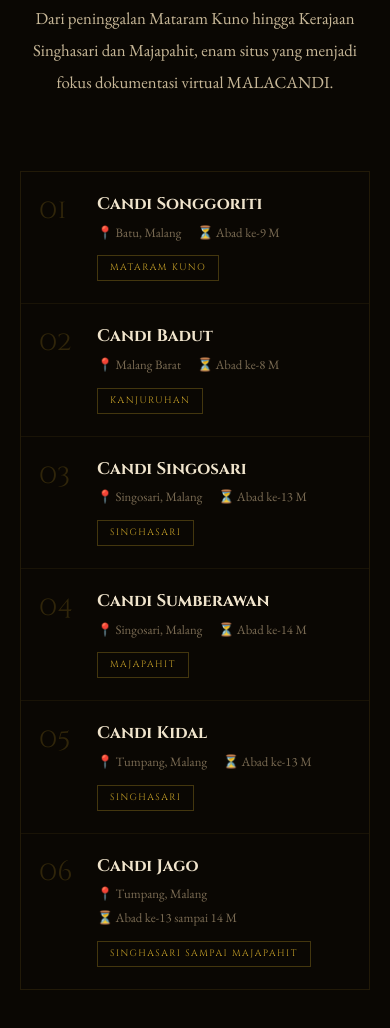
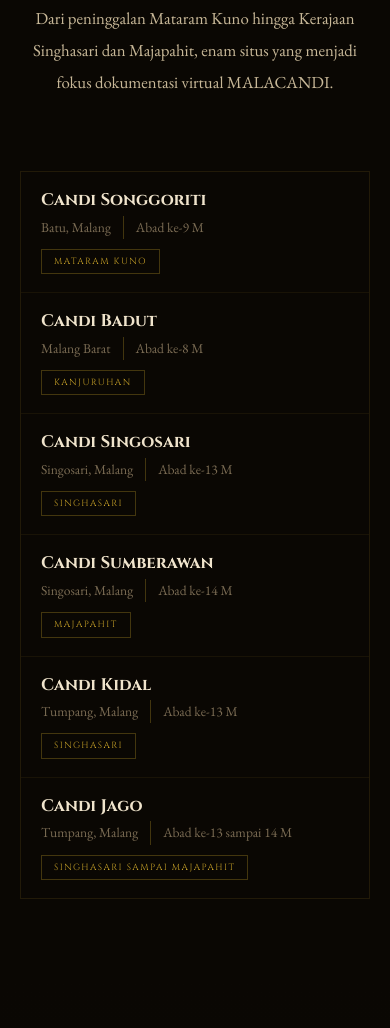
Before and after one commit to vsterr/MALACANDI, a plain HTML site: page index.html in a window 390 px wide. Shown: the part 2019-3047 px from the top of the page. Drawn offline with nearby package versions, Linux system fonts and the light colour scheme.

Commit message:
Update index.html

```diff
--- a/index.html
+++ b/index.html
@@ -1063,21 +1063,22 @@
       .reveal, .candi-strip .candi-strip-item { opacity: 1; transform: none; filter: none; }
     }
 
-    /* ── DAFTAR CANDI DI HP ── */
+    /* ── DAFTAR CANDI (versi ramping) ── */
+    .candi-strip { overflow: hidden; }
+    .candi-strip-item { display: flex; align-items: center; gap: 12px 28px; padding: 22px 32px; min-width: 0; }
+    .candi-strip-num { display: none; }
+    .candi-strip-item::after { content: ''; position: absolute; left: 0; top: 22%; bottom: 22%; width: 2px; background: var(--gold); transform: scaleY(0); transition: transform 0.4s; }
+    .candi-strip-item:hover::after { transform: scaleY(1); }
+    .candi-strip-info { flex: 1 1 auto; min-width: 0; display: flex; align-items: baseline; gap: 6px 28px; flex-wrap: wrap; }
+    .candi-strip-info h3 { font-size: 1.15rem; margin: 0; min-width: 210px; }
+    .candi-strip-meta { display: flex; flex-wrap: wrap; gap: 4px 12px; font-size: 0.85rem; }
+    .candi-strip-meta span + span { border-left: 1px solid rgba(200,162,40,0.3); padding-left: 12px; }
+    .strip-era { margin-left: auto; white-space: nowrap; }
     @media (max-width: 700px) {
-      .candi-strip-item {
-        grid-template-columns: 44px minmax(0, 1fr);
-        grid-template-areas: "num info" ". era";
-        gap: 12px 14px;
-        padding: 22px 18px;
-        align-items: start;
-      }
-      .candi-strip-num { grid-area: num; font-size: 1.7rem; padding-top: 2px; }
-      .candi-strip-info { grid-area: info; min-width: 0; }
-      .candi-strip-info h3 { font-size: 1.05rem; line-height: 1.3; }
-      .candi-strip-meta { flex-wrap: wrap; gap: 2px 16px; margin-top: 6px; }
-      .candi-strip-meta span { white-space: nowrap; }
-      .strip-era { grid-area: era; justify-self: start; white-space: normal; font-size: 0.58rem; letter-spacing: 0.16em; padding: 4px 12px; }
+      .candi-strip-item { flex-direction: column; align-items: flex-start; gap: 10px; padding: 18px 20px; }
+      .candi-strip-info { flex-direction: column; align-items: flex-start; gap: 4px; width: 100%; }
+      .candi-strip-info h3 { min-width: 0; font-size: 1.05rem; line-height: 1.3; }
+      .strip-era { margin-left: 0; white-space: normal; font-size: 0.56rem; letter-spacing: 0.16em; padding: 4px 12px; }
       .candi-strip-item:hover .candi-strip-info { transform: none; }
     }
   </style>
@@ -1191,8 +1192,8 @@
         <div class="candi-strip-info">
           <h3>Candi Songgoriti</h3>
           <div class="candi-strip-meta">
-            <span>📍 Batu, Malang</span>
-            <span>⏳ Abad ke-9 M</span>
+            <span>Batu, Malang</span>
+            <span>Abad ke-9 M</span>
           </div>
         </div>
         <div class="strip-era">Mataram Kuno</div>
@@ -1202,8 +1203,8 @@
         <div class="candi-strip-info">
           <h3>Candi Badut</h3>
           <div class="candi-strip-meta">
-            <span>📍 Malang Barat</span>
-            <span>⏳ Abad ke-8 M</span>
+            <span>Malang Barat</span>
+            <span>Abad ke-8 M</span>
           </div>
         </div>
         <div class="strip-era">Kanjuruhan</div>
@@ -1213,8 +1214,8 @@
         <div class="candi-strip-info">
           <h3>Candi Singosari</h3>
           <div class="candi-strip-meta">
-            <span>📍 Singosari, Malang</span>
-            <span>⏳ Abad ke-13 M</span>
+            <span>Singosari, Malang</span>
+            <span>Abad ke-13 M</span>
           </div>
         </div>
         <div class="strip-era">Singhasari</div>
@@ -1224,8 +1225,8 @@
         <div class="candi-strip-info">
           <h3>Candi Sumberawan</h3>
           <div class="candi-strip-meta">
-            <span>📍 Singosari, Malang</span>
-            <span>⏳ Abad ke-14 M</span>
+            <span>Singosari, Malang</span>
+            <span>Abad ke-14 M</span>
           </div>
         </div>
         <div class="strip-era">Majapahit</div>
@@ -1235,8 +1236,8 @@
         <div class="candi-strip-info">
           <h3>Candi Kidal</h3>
           <div class="candi-strip-meta">
-            <span>📍 Tumpang, Malang</span>
-            <span>⏳ Abad ke-13 M</span>
+            <span>Tumpang, Malang</span>
+            <span>Abad ke-13 M</span>
           </div>
         </div>
         <div class="strip-era">Singhasari</div>
@@ -1246,8 +1247,8 @@
         <div class="candi-strip-info">
           <h3>Candi Jago</h3>
           <div class="candi-strip-meta">
-            <span>📍 Tumpang, Malang</span>
-            <span>⏳ Abad ke-13 sampai 14 M</span>
+            <span>Tumpang, Malang</span>
+            <span>Abad ke-13 sampai 14 M</span>
           </div>
         </div>
         <div class="strip-era">Singhasari sampai Majapahit</div>
```
